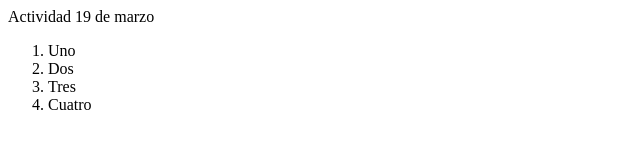
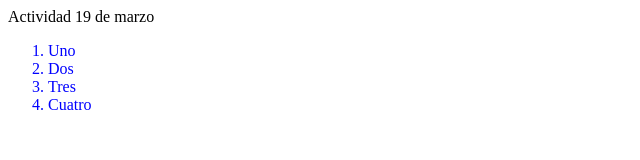
Before and after one commit to MynorEscobar/actividad19marzo, a plain HTML site: page index.html in a window 1280 px wide. Shown: the whole page, without its empty margins (0-640 px from the left). Drawn offline with Linux system fonts and the light colour scheme.

Commit message:
se agrego estilo.css

```diff
--- /dev/null
+++ b/css/estilo.css
@@ -0,0 +1,3 @@
+li{
+    color: blue;
+}
--- a/index.html
+++ b/index.html
@@ -5,6 +5,7 @@
     <meta http-equiv="X-UA-Compatible" content="IE=edge">
     <meta name="viewport" content="width=device-width, initial-scale=1.0">
     <title>Document</title>
+    <link rel="stylesheet" href="css/estilo.css">
 </head>
 <body>
     Actividad 19 de marzo
```
